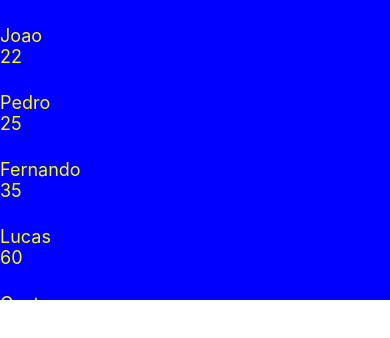
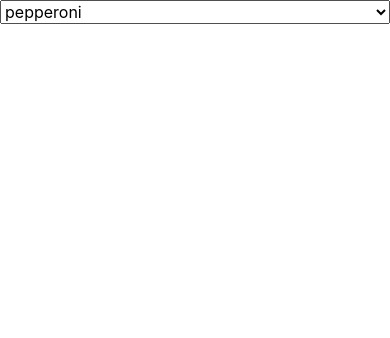
Before and after one commit to joaothe/rnative-components, a React Native app: screen / in a window 390 px wide. Shown: the top 338 px of the page. Built offline with nearby package versions, Linux system fonts and the light colour scheme.

Commit message:
Sending Picker example

```diff
--- a/App.js
+++ b/App.js
@@ -1,38 +1,35 @@
 import React, {Component} from 'react'
-import {Platform, StyleSheet, View, Text, FlatList} from 'react-native'
+import {Platform, StyleSheet, View, Text, FlatList, Picker} from 'react-native'
 
 export default class App extends Component {
 
   constructor(props) {
     super(props)
 
-    // Flatlist carrega só o que aparece. Vai carregando aos poucos.
-    // Scrowview carrega tudo de uma vez
     this.state = {
-      listaData: [
-        { key: '1', nome: 'Joao', idade: 22 },
-        { key: '2', nome: 'Pedro', idade: 25 },
-        { key: '3', nome: 'Fernando', idade: 35 },
-        { key: '4', nome: 'Lucas', idade: 60 },
-        { key: '5', nome: 'Gustavo', idade: 43 },
-        { key: '6', nome: 'Marcelo', idade: 51 }
+      pizza: 0,
+      pizzas: [
+        { nome: 'pepperoni', valor: 40},
+        { nome: 'frango', valor: 30},
+        { nome: 'presunto', valor: 20},
+        { nome: 'milho', valor: 10},
+        { nome: 'bacon', valor: 5},
+        { nome: 'carne', valor: 15}
       ]
     }
   }
 
-  renderData = ({item}) => {
-    return (
-      <View style={styles.areaView}>
-        <Text style={styles.texto}>{item.nome}</Text>
-        <Text style={styles.texto}>{item.idade}</Text>
-      </View>
-    )
-  }
+  render() {
 
-  render() {
+    let pizzasItem = this.state.pizzas.map((v, k) => {
+      return <Picker.Item key={k} value={k} label={v.nome} />
+    })
+
     return (
       <View style={styles.container}>
-        <FlatList data={this.state.listaData} renderItem={this.renderData} />
+        <Picker selectedValue={this.state.pizza} onValueChange={(itemValue, itemIndex) => this.setState({pizza: itemValue})}>
+          {pizzasItem}
+        </Picker>
       </View>
     );
   }
@@ -40,14 +37,6 @@ export default class App extends Component {
 
 const styles = StyleSheet.create({
   container:{
-    height: 300,
-    backgroundColor: 'blue'
-  },
-  areaView:{
-    marginTop: 25
-  },
-  texto: {
-    fontSize: 18,
-    color: 'yellow'
+    flex: 1
   }
 })
```
